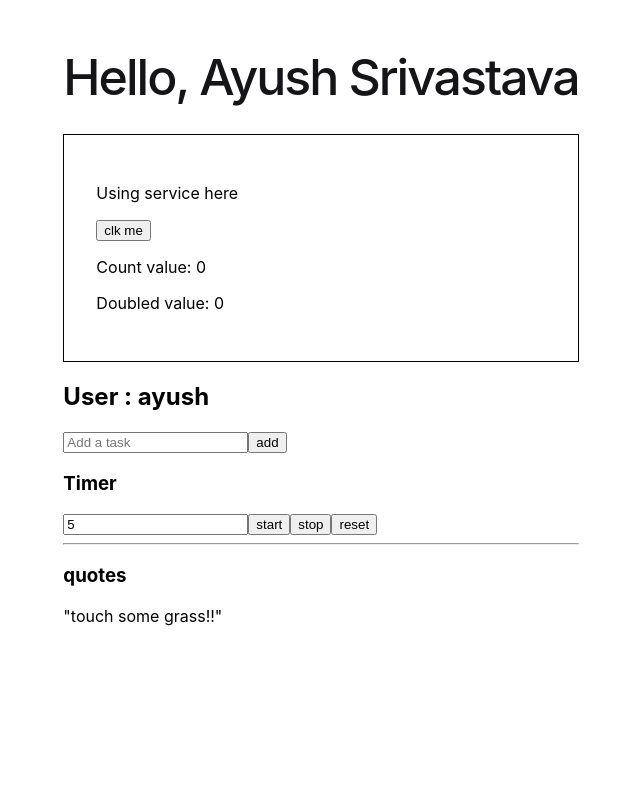
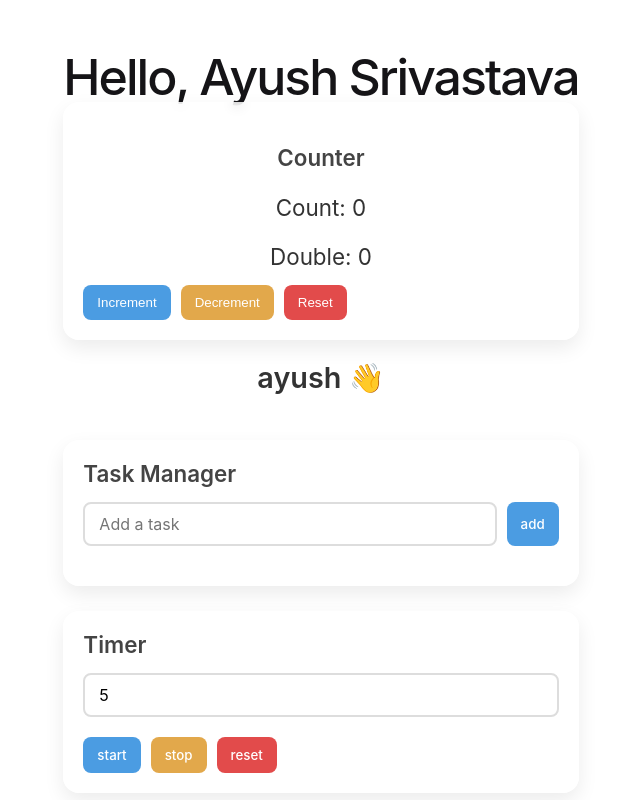
Before and after one commit to ASayushsrivastava/Angular, an Angular app: page / in a window 1280 px wide. Shown: the top 800 px of the page, without its empty margins (319-959 px from the left). Built offline with nearby package versions, Linux system fonts and the light colour scheme.

Commit message:
updated service with complete directive

```diff
--- a/src/app/counter-directive.ts
+++ b/src/app/counter-directive.ts
@@ -1,8 +1,38 @@
-import { Directive } from '@angular/core';
+import { Directive, Input, OnInit, OnChanges } from '@angular/core';
 
 @Directive({
-  selector: '[appCounterDirective]',
+  selector: '[appAnimate]',
+  standalone: true,
+  exportAs: 'appAnimate',
 })
-export class CounterDirective {
-  constructor() {}
+export class CounterDirective implements OnInit, OnChanges {
+  @Input() type: 'task' | 'timer' = 'task';
+  @Input() state: any;
+
+  classes: string[] = [];
+
+  ngOnInit() {
+    this.classes = ['fade-in', ...this.computeClasses()];
+  }
+
+  ngOnChanges() {
+    this.classes = ['fade-in', ...this.computeClasses()];
+  }
+
+  private computeClasses(): string[] {
+    if (this.type === 'task') {
+      return ['task-hover', ...(this.state ? ['task-done', 'task-grow'] : [])];
+    }
+
+    if (this.type === 'timer') {
+      const val = Number(this.state);
+
+      return [
+        ...(val > 0 ? ['timer-glow'] : []),
+        ...(val === 0 ? ['timer-blink', 'timer-bounce'] : []),
+      ];
+    }
+
+    return [];
+  }
 }
--- a/src/app/counter-service.ts
+++ b/src/app/counter-service.ts
@@ -11,4 +11,11 @@ export class CounterService {
   increment() {
     this.count.update((n) => n + 1);
   }
+  decrement() {
+    this.count.update((n) => n - 1);
+  }
+
+  reset() {
+    this.count.set(0);
+  }
 }
--- a/src/app/new-comp/new-comp.css
+++ b/src/app/new-comp/new-comp.css
@@ -0,0 +1,52 @@
+.counter-card {
+  text-align: center;
+}
+
+.counter-value {
+  font-size: 1.4rem;
+  margin-bottom: 10px;
+  color: #333;
+}
+
+.card {
+  background: rgba(255, 255, 255, 0.75);
+  padding: 20px;
+  border-radius: 16px;
+  box-shadow: 0 8px 20px rgba(0, 0, 0, 0.08);
+  backdrop-filter: blur(6px);
+  transition: 0.3s ease;
+}
+.section-title {
+  font-size: 1.4rem;
+  margin-bottom: 15px;
+  font-weight: 600;
+  color: #444;
+}
+
+.btn {
+  padding: 10px 14px;
+  border-radius: 8px;
+  border: none;
+  font-weight: 500;
+  cursor: pointer;
+  transition: 0.25s;
+}
+
+.btn-primary {
+  background: #4b9ce2;
+  color: white;
+}
+.btn-danger {
+  background: #e24b4b;
+  color: white;
+}
+.btn-warning {
+  background: #e2a84b;
+  color: white;
+}
+
+.button-row {
+  display: flex;
+  gap: 10px;
+  margin-top: 15px;
+}
--- a/src/app/new-comp/new-comp.html
+++ b/src/app/new-comp/new-comp.html
@@ -1,8 +1,12 @@
-<div style="border: 1px solid black; margin-top: 2rem; padding: 2rem">
-  <p>Using service here</p>
+<section class="card counter-card">
+  <h3 class="section-title">Counter</h3>
 
-  <button (click)="counter.increment()">clk me</button>
+  <p class="counter-value">Count: {{ counter.count() }}</p>
+  <p class="counter-value">Double: {{ counter.doubled() }}</p>
 
-  <p>Count value: {{ counter.count() }}</p>
-  <p>Doubled value: {{ counter.doubled() }}</p>
-</div>
+  <div class="button-row">
+    <button class="btn btn-primary" (click)="counter.increment()">Increment</button>
+    <button class="btn btn-warning" (click)="counter.decrement()">Decrement</button>
+    <button class="btn btn-danger" (click)="counter.reset()">Reset</button>
+  </div>
+</section>
--- a/src/app/sample-first/sample-first.css
+++ b/src/app/sample-first/sample-first.css
@@ -0,0 +1,229 @@
+/* GLOBAL RESET */
+* {
+  margin: 0;
+  padding: 0;
+  box-sizing: border-box;
+  font-family: 'Inter', sans-serif;
+}
+
+body {
+  background: linear-gradient(135deg, #eef2f3, #dfe9f3);
+  padding: 20px;
+}
+
+/* LAYOUT */
+.app-container {
+  max-width: 800px;
+  margin: auto;
+  display: flex;
+  flex-direction: column;
+  gap: 25px;
+}
+
+/* HEADER */
+.header {
+  text-align: center;
+  padding: 20px;
+}
+.username {
+  font-size: 1.8rem;
+  font-weight: 600;
+  color: #333;
+}
+
+/* CARD */
+.card {
+  background: rgba(255, 255, 255, 0.75);
+  padding: 20px;
+  border-radius: 16px;
+  box-shadow: 0 8px 20px rgba(0, 0, 0, 0.08);
+  backdrop-filter: blur(6px);
+  transition: 0.3s ease;
+}
+
+.card:hover {
+  transform: translateY(-3px);
+}
+
+.section-title {
+  font-size: 1.4rem;
+  margin-bottom: 15px;
+  font-weight: 600;
+  color: #444;
+}
+
+/* INPUT */
+.input-row {
+  display: flex;
+  gap: 10px;
+  margin-bottom: 20px;
+}
+
+.input {
+  flex: 1;
+  padding: 10px 14px;
+  border: 2px solid #ddd;
+  border-radius: 8px;
+  font-size: 1rem;
+  transition: 0.2s;
+}
+.input:focus {
+  border-color: #4b9ce2;
+  box-shadow: 0 0 8px rgba(75, 156, 226, 0.4);
+}
+
+/* BUTTONS */
+.btn {
+  padding: 10px 14px;
+  border-radius: 8px;
+  border: none;
+  font-weight: 500;
+  cursor: pointer;
+  transition: 0.25s;
+}
+.btn:hover {
+  transform: translateY(-2px);
+}
+
+.btn-primary {
+  background: #4b9ce2;
+  color: white;
+}
+.btn-success {
+  background: #57b45b;
+  color: white;
+}
+.btn-danger {
+  background: #e24b4b;
+  color: white;
+}
+.btn-warning {
+  background: #e2a84b;
+  color: white;
+}
+
+.button-row {
+  display: flex;
+  gap: 10px;
+  margin-top: 15px;
+}
+
+/* TASK LIST */
+.task-list {
+  list-style: none;
+  display: flex;
+  flex-direction: column;
+  gap: 12px;
+}
+
+.task-item {
+  background: white;
+  padding: 12px;
+  border-radius: 10px;
+  display: flex;
+  justify-content: space-between;
+  align-items: center;
+  box-shadow: 0 4px 12px rgba(0, 0, 0, 0.06);
+}
+
+.task-title {
+  font-size: 1.05rem;
+  font-weight: 500;
+}
+
+/* QUOTE */
+.quote-card {
+  text-align: center;
+}
+.quote-text {
+  font-size: 1.2rem;
+  font-style: italic;
+  color: #444;
+}
+.quote-loading {
+  color: #777;
+  font-style: italic;
+}
+
+/* TIMER */
+.timer-display {
+  font-size: 1.4rem;
+  margin-bottom: 10px;
+}
+.timer-done {
+  font-size: 2rem;
+  color: #d83a3a;
+  text-align: center;
+  margin-top: 10px;
+}
+
+/* ANIMATIONS (You already have these — keeping them) */
+.fade-in {
+  animation: fadeIn 0.4s ease;
+}
+@keyframes fadeIn {
+  from {
+    opacity: 0;
+    transform: translateY(10px);
+  }
+  to {
+    opacity: 1;
+    transform: translateY(0);
+  }
+}
+
+.task-hover:hover {
+  background: #f8f8f8;
+}
+
+.task-done {
+  text-decoration: line-through;
+  color: #999 !important;
+}
+
+.task-grow {
+  animation: grow 0.2s ease;
+}
+
+@keyframes grow {
+  from {
+    transform: scale(1);
+  }
+  to {
+    transform: scale(1.04);
+  }
+}
+
+.timer-glow {
+  box-shadow: 0 0 20px rgba(0, 140, 255, 0.5);
+  border-radius: 12px;
+  padding: 10px;
+  background: rgba(230, 247, 255, 0.6);
+}
+
+.timer-blink {
+  animation: blink 1s infinite alternate;
+}
+@keyframes blink {
+  from {
+    opacity: 1;
+  }
+  to {
+    opacity: 0.3;
+  }
+}
+
+.timer-bounce {
+  animation: bounce 0.5s ease;
+}
+@keyframes bounce {
+  0% {
+    transform: scale(1);
+  }
+  50% {
+    transform: scale(1.15);
+  }
+  100% {
+    transform: scale(1);
+  }
+}
--- a/src/app/sample-first/sample-first.html
+++ b/src/app/sample-first/sample-first.html
@@ -1,50 +1,93 @@
 <!-- task dashboard -->
+<div class="app-container">
+  <header class="header">
+    <h2 class="username">{{ user() }} 👋</h2>
+  </header>
 
-<h2>User : {{ user() }}</h2>
+  <section class="card task-card">
+    <h3 class="section-title">Task Manager</h3>
+    <div class="input-row">
+      <!-- <input title="newTask" type="text" [value]="newTask()" (input)="update($event.target.value)" /> -->
+      <input
+        title="newTask"
+        class="input"
+        type="text"
+        [(ngModel)]="newTask"
+        placeholder="Add a task"
+      />
+      <button class="btn btn-primary" (click)="add()">add</button>
+    </div>
 
-<!-- <input title="newTask" type="text" [value]="newTask()" (input)="update($event.target.value)" /> -->
-<input title="newTask" type="text" [(ngModel)]="newTask" placeholder="Add a task" />
+    <ul class="task-list">
+      @for(task of tasks(); track task.id){
+      <li class="task-item">
+        <p
+          class="task-title"
+          appAnimate
+          type="task"
+          [state]="task.done"
+          #anim="appAnimate"
+          [ngClass]="anim.classes"
+        >
+          {{ task.title }}
+        </p>
 
-<button (click)="add()">add</button>
-
-<ul>
-  @for(task of tasks(); track task.id){
-  <li>
-    @if(task.done){
-    <p [style.text-decoration]="task.done ? 'line-through' : 'none'">{{ task.title }}</p>
-    }@else{
-    <p>{{ task.title }}</p>
-    }
-
-    <button (click)="toggle(task.id)">mark done</button>
-    <button (click)="remove(task.id)">remove</button>
+        <div class="task-button">
+          <button class="btn btn-sucess" (click)="toggle(task.id)">mark done</button>
+          <button class="btn btn-danger" (click)="remove(task.id)">remove</button>
+        </div>
       </li>
       }
     </ul>
+  </section>
 
-<h3>Timer</h3>
+  <section class="card timer-card">
+    <h3 class="section-title">Timer</h3>
 
+    <div class="input-row">
       <!-- <input title="input" type="number" [value]="input()" (input)="updatetimer($event.target.value)" /> -->
-<input title="input" type="number" [(ngModel)]="input" />
+      <input class="input" title="input" type="number" [(ngModel)]="input" />
+    </div>
 
     @if(val() > 0){
-<p>remaining time : {{ val() }}</p>
+    <p
+      class="timer-display"
+      appAnimate
+      type="timer"
+      [state]="val()"
+      #anim="appAnimate"
+      [ngClass]="anim.classes"
+    >
+      remaining time : {{ val() }}
+    </p>
     } @if(val() == 0 && isStart()){
-<h1>TIME's UP!!!</h1>
+    <h1
+      class="timer-done"
+      appAnimate
+      type="timer"
+      [state]="val()"
+      #anim="appAnimate"
+      [ngClass]="anim.classes"
+    >
+      TIME's UP!!!
+    </h1>
     }
+    <div class="button-row">
+      <button class="btn btn-primary" (click)="start()">start</button>
+      <button class="btn btn-warning" (click)="stop()">stop</button>
+      <button class="btn btn-danger" (click)="reset()">reset</button>
+    </div>
+  </section>
 
-<button (click)="start()">start</button>
-<button (click)="stop()">stop</button>
-<button (click)="reset()">reset</button>
-
-<hr />
-
+  <section class="card quote-card">
     <!-- <div style="height: 600px"></div> -->
-<h3>quotes</h3>
+    <h3 class="section-title">quotes</h3>
 
     <!-- @defer (on viewport; when loadQuote()){ -->
     @defer (on timer(5000)){
-<p>"{{ quote() }}"</p>
+    <p class="quote-text">"{{ quote() }}"</p>
     }@placeholder{
-<p>Loadin...</p>
+    <p class="quote-loading">Loadin...</p>
     }
+  </section>
+</div>
--- a/src/app/sample-first/sample-first.ts
+++ b/src/app/sample-first/sample-first.ts
@@ -1,5 +1,7 @@
 import { Component, signal } from '@angular/core';
 import { FormsModule } from '@angular/forms';
+import { CounterDirective } from '../counter-directive';
+import { NgClass } from '@angular/common';
 
 interface Task {
   id: number;
@@ -10,7 +12,7 @@ interface Task {
 @Component({
   selector: 'app-sample-first',
   standalone: true,
-  imports: [FormsModule],
+  imports: [FormsModule, CounterDirective, NgClass],
   templateUrl: './sample-first.html',
   styleUrl: './sample-first.css',
 })
```
Lines whose indentation alone changed are shown as unchanged.
